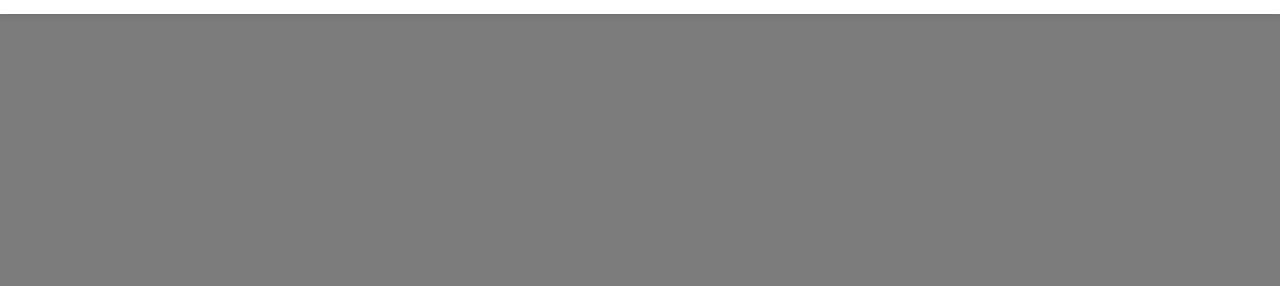
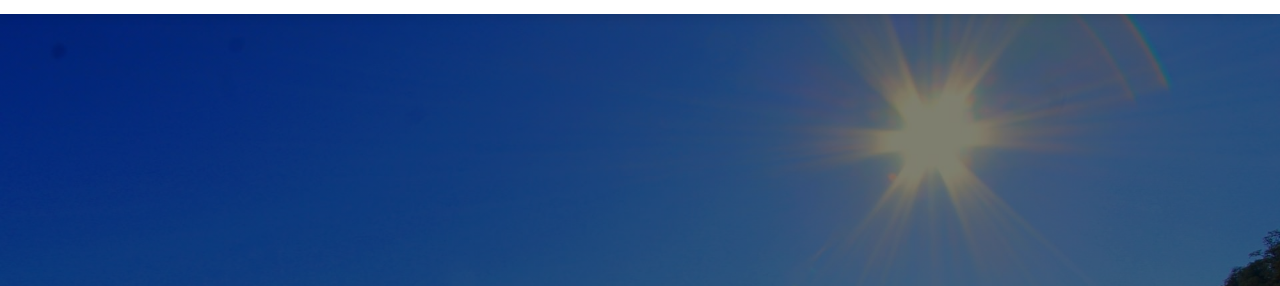
Before and after one commit to Rynzy-9210/Ranu-Kumbolo-Project, a plain HTML site: page index.html in a window 1280 px wide. Shown: the part 72-358 px from the top of the page. Drawn offline with Linux system fonts and the light colour scheme.

Commit message:
Add files via upload

```diff
--- a/style.css
+++ b/style.css
@@ -140,7 +140,7 @@
 
         /* Hero Section */
         .hero {
-            background: linear-gradient(rgba(0,0,0,0.5), rgba(0,0,0,0.5)), url('Image/Ranu Kumbolo Head Image.jpg');
+            background: linear-gradient(rgba(0,0,0,0.5), rgba(0,0,0,0.5)), url('Ranu Kumbolo Head Image.jpg');
             background-size: cover;
             background-position: center;
             height: 100vh;
```
